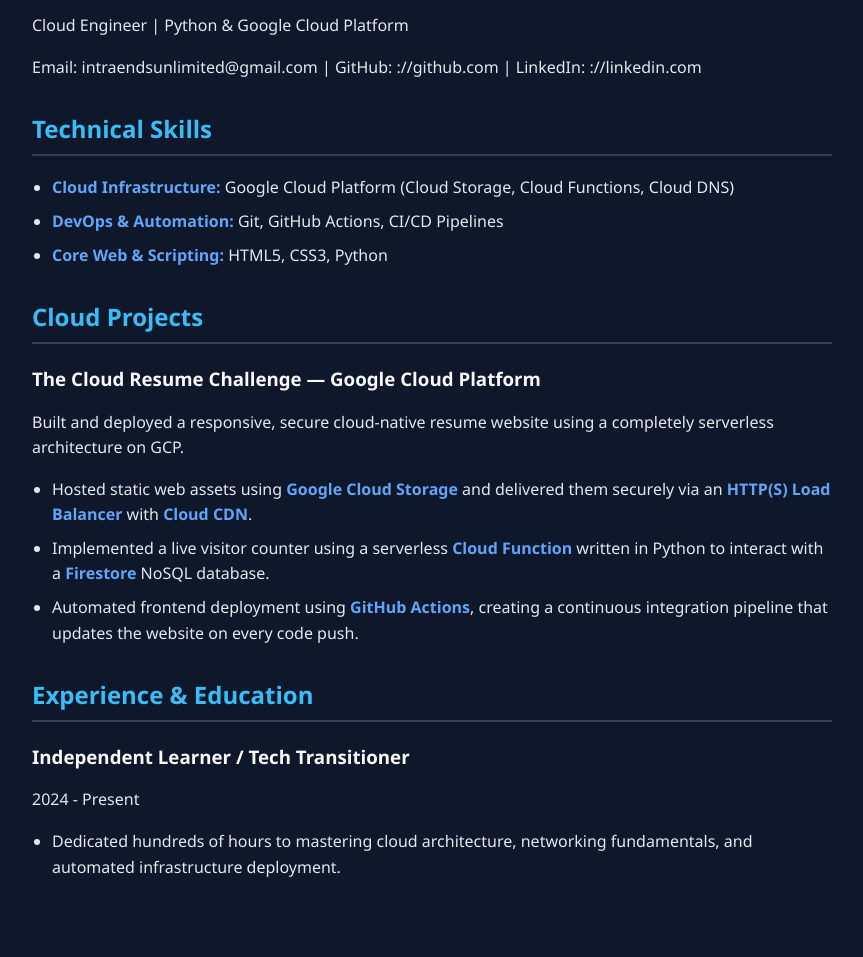
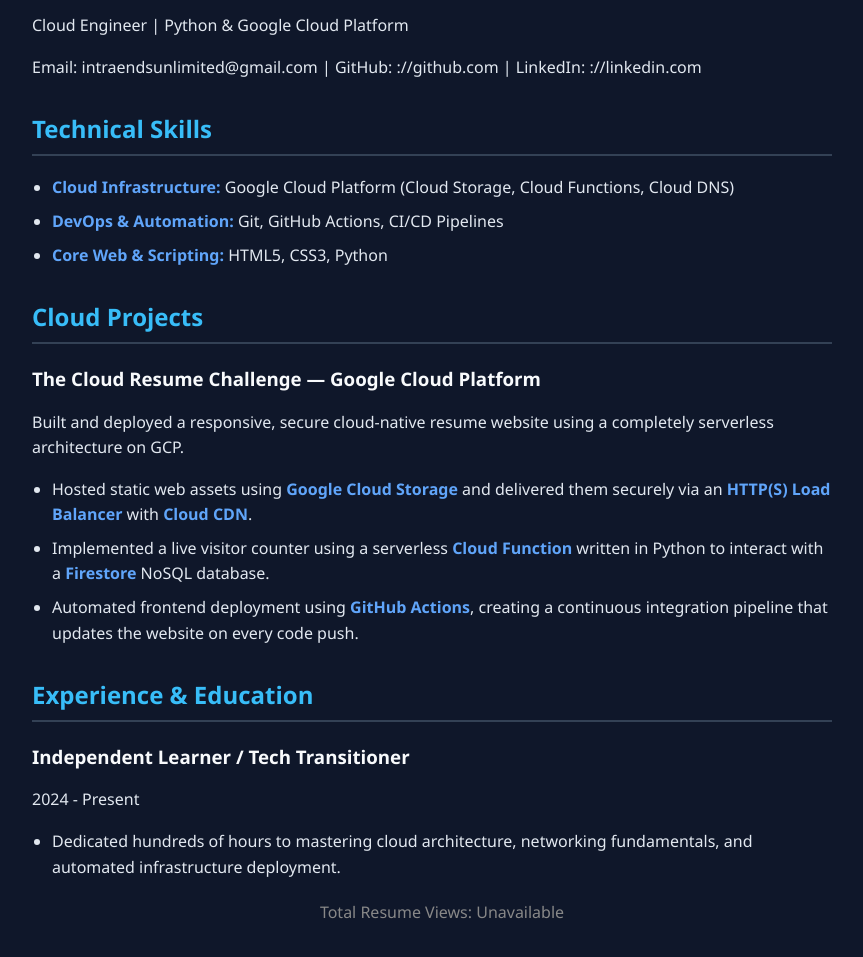
Before and after one commit to eurekachinonye76-debug/cloud-resume, a plain HTML site: page index.html in a window 1280 px wide. Shown: the part 107-1064 px from the top of the page, without its empty margins (208-1071 px from the left). Before the commit the page ends 1027 px from the top, so only its background shows below. Drawn offline with Linux system fonts and the light colour scheme; no server answers.

Commit message:
Add files via upload

```diff
--- a/index.html
+++ b/index.html
@@ -30,4 +30,22 @@
 <p>2024 - Present</p>
 <ul>
   <li>Dedicated hundreds of hours to mastering cloud architecture, networking fundamentals, and automated infrastructure deployment.</li>
+<p style="text-align: center; margin-top: 20px; color: #888;">
+  Total Resume Views: <span id="visitor-count">Loading...</span>
+</p>
+<script>
+  async function updateCounter() {
+    try {
+      const response = await fetch("https://https://cloud-resume-eukm.onrender.com");
+      const data = await response.json();
+      document.getElementById("visitor-count").innerText = data.visitor_count;
+    } catch (error) {
+      console.error("Failed to fetch visitor count:", error);
+      document.getElementById("visitor-count").innerText = "Unavailable";
+    }
+  }
+
+  updateCounter();
+</script>
+
 </ul>
```
